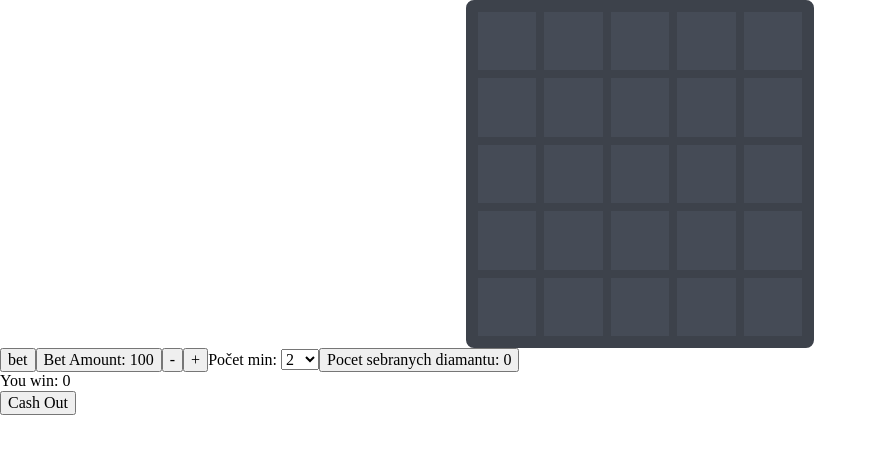
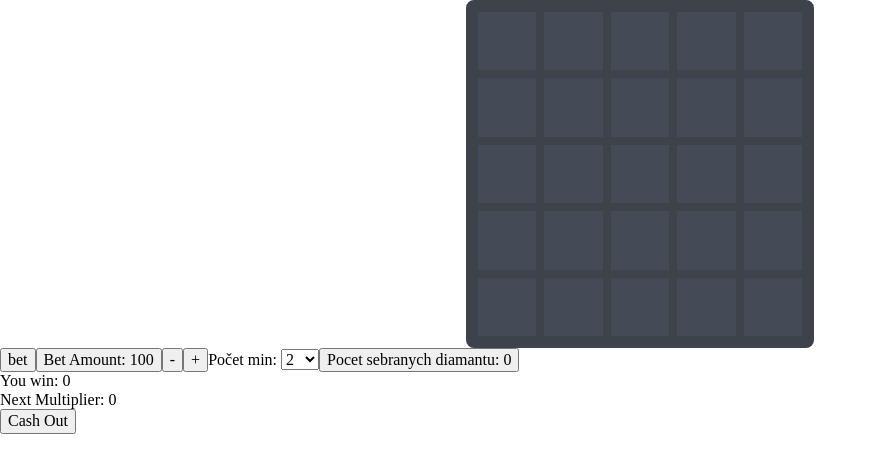
Before and after one commit to pslib-cz/2025-p3a-webgame-oldrichovmonitor, a React (Vite) app in the folder swing.client/: page /mines in a window 1280 px wide. Shown: the top 472 px of the page, without its empty margins (0-877 px from the left). Built offline with nearby package versions, Linux system fonts and the light colour scheme.

Commit message:
Add next multiplier display and initialize package-lock and global configuration

```diff
--- a/swing.client/src/pages/MinesDimonds.tsx
+++ b/swing.client/src/pages/MinesDimonds.tsx
@@ -104,6 +104,7 @@ const MinesDimonds = () => {
       </label>
       <button>Pocet sebranych diamantu: {openedTiles}</button>
       <p>You win: {win}</p>
+      <p>Next Multiplier: {nextMultiplier}</p>
       <button onClick={()=> cashOut()}>Cash Out</button>
     </>
   );
```
Also changed, not shown: 2 other files (tests, documents, lock files or other folders).
